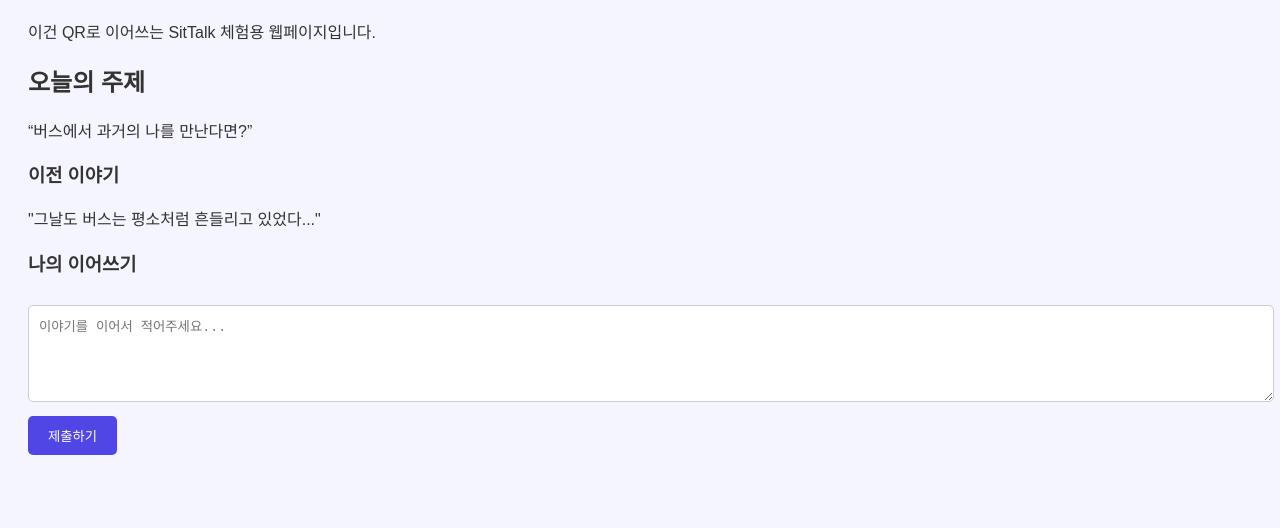
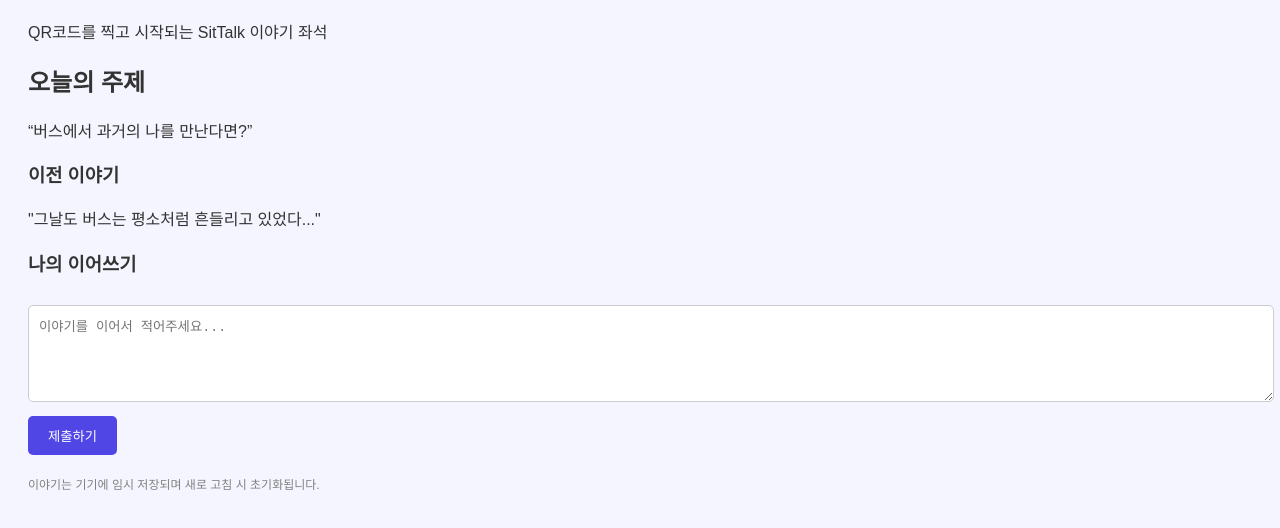
Before and after one commit to ericchue/sittalk-web, a plain HTML site: page index.html in a window 1280 px wide. Shown: the part 98-626 px from the top of the page. Drawn offline with Linux system fonts and the light colour scheme.

Commit message:
Update index.html

```diff
--- a/index.html
+++ b/index.html
@@ -8,7 +8,7 @@
 </head>
 <body>
   <h1>앉는 순간, 이야기가 시작됩니다</h1>
-  <p>이건 QR로 이어쓰는 SitTalk 체험용 웹페이지입니다.</p>
+  <p>QR코드를 찍고 시작되는 SitTalk 이야기 좌석</p>
 
   <h2>오늘의 주제</h2>
   <p>“버스에서 과거의 나를 만난다면?”</p>
@@ -21,5 +21,9 @@
   <h3>나의 이어쓰기</h3>
   <textarea id="userLine" rows="5" placeholder="이야기를 이어서 적어주세요..."></textarea><br>
   <button onclick="saveStory()">제출하기</button>
+
+  <p style="margin-top: 20px; color: gray; font-size: 12px;">
+    이야기는 기기에 임시 저장되며 새로 고침 시 초기화됩니다.
+  </p>
 </body>
 </html>
```
